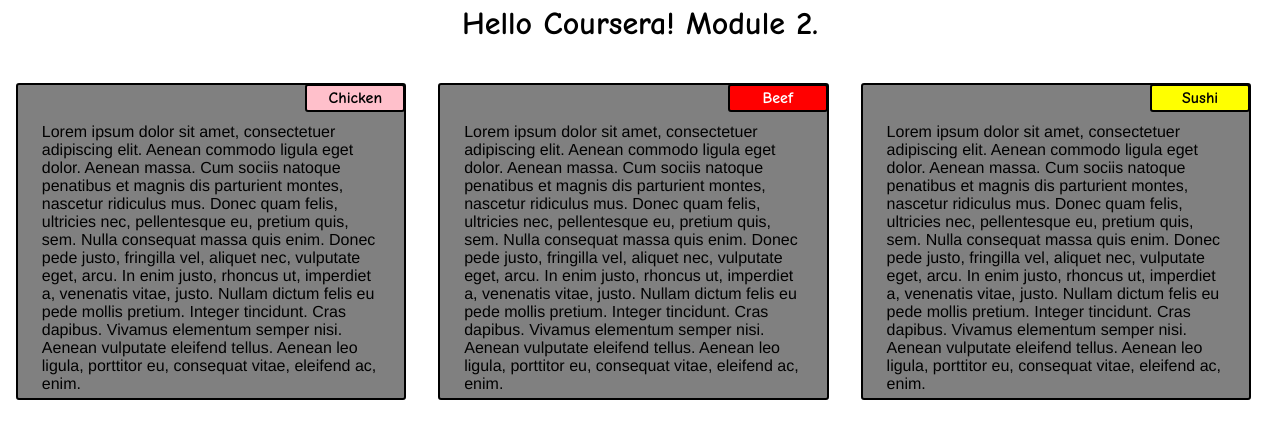
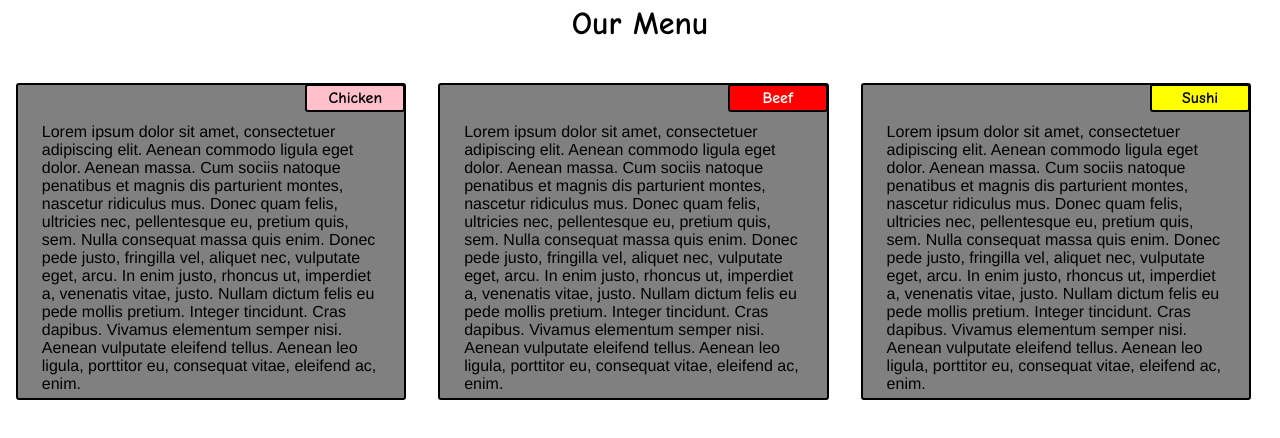
Before and after one commit to akabynga/coursera-module2, a plain HTML site: page index.html in a window 1280 px wide. Drawn offline with Linux system fonts and the light colour scheme.

Commit message:
Change Title

```diff
--- a/index.html
+++ b/index.html
@@ -6,7 +6,7 @@
 </head>
 
 <body>
-	<h1>Hello Coursera! Module 2.</h1>
+	<h1>Our Menu</h1>
 	<div class="container">
 		<div class="row">
 			<div class="col-lg-4 col-md-6 col-sm-12">
```
